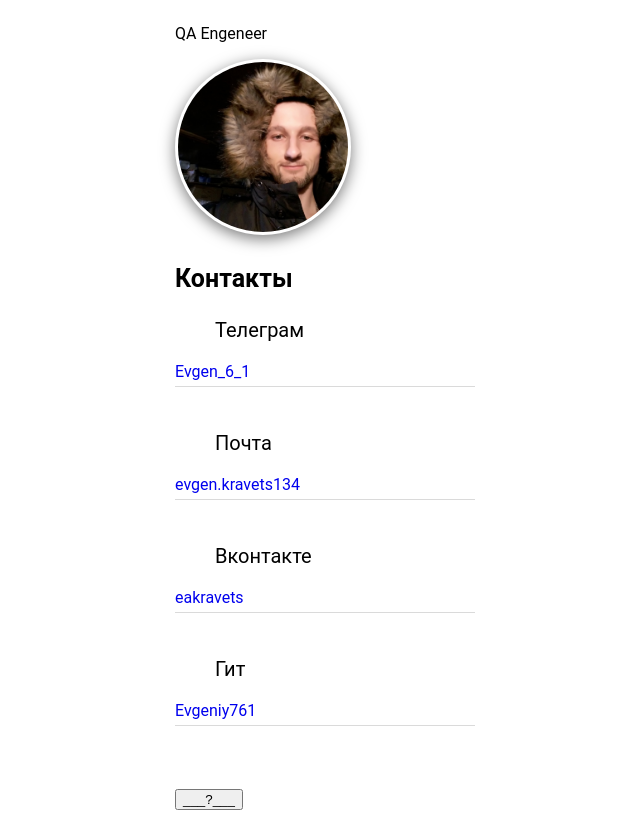
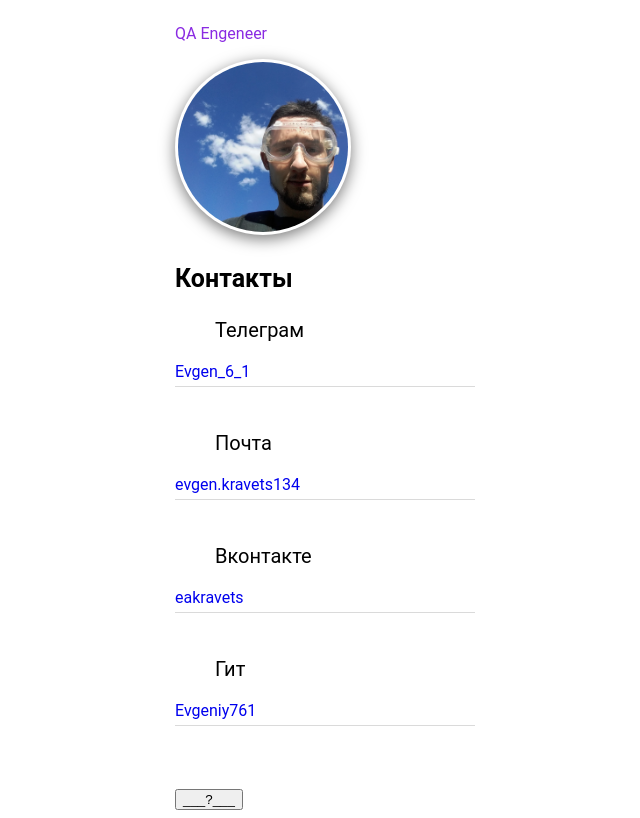
Before and after one commit to Evgeniy761/Evgeniy761.github.io, a plain HTML site: page index.html in a window 1280 px wide. Shown: the part 77-895 px from the top of the page, without its empty margins (565-1205 px from the left). Drawn offline with Linux system fonts and the light colour scheme.

Commit message:
фото

```diff
--- a/index.html
+++ b/index.html
@@ -11,7 +11,7 @@
 		<p>QA Engeneer</p>
 
 		<div class="item">
-			<img class="photo" src="PONO737771.jpg" width="170" height="170" alt="фото">
+			<img class="photo" src="me.jpg" width="170" height="170" alt="фото">
 		</div>
 
 			<h2>Контакты</h2>
--- a/style.css
+++ b/style.css
@@ -17,6 +17,9 @@ h2 {
 }
 Ul {
   font-size: 20px;
+}
+p {
+  color: blueviolet;
 }
 
   /* Свойства фотографии*/
```
Also changed, not shown: PONO737771.JPG (deleted).
